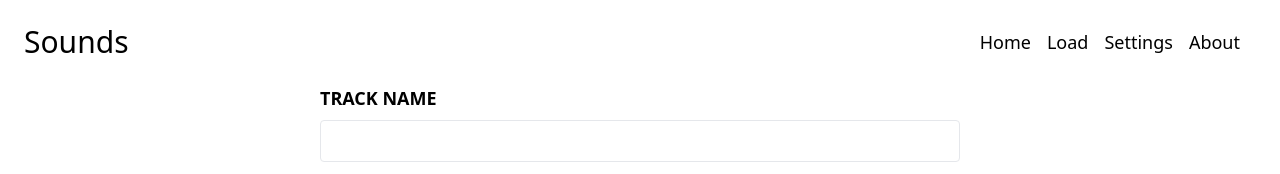
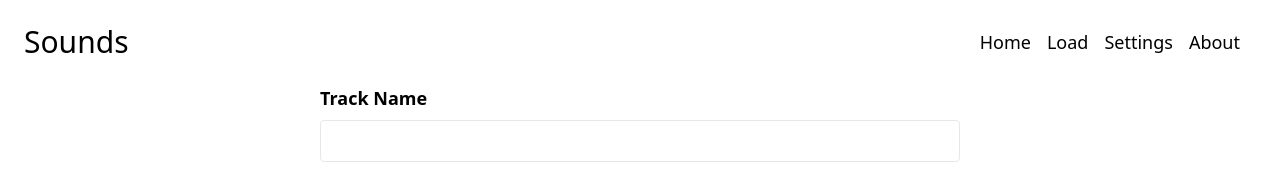
Before and after one commit to pigilwin/auditory, a React (Create React App) app: page / in a window 1280 px wide. Both pictures are taken after a click on the button "Lets Begin". Shown: the top 174 px of the page. Built offline with nearby package versions, Linux system fonts and the light colour scheme.

Commit message:
Removing uppercase

```diff
--- a/src/components/Inputs.tsx
+++ b/src/components/Inputs.tsx
@@ -61,7 +61,7 @@ export const TextSingleLineInput = (single: TextSingleLineInputInterface): JSX.E
 
     return (
         <div className="flex flex-col mb-4">
-            <label className="mb-2 uppercase font-bold text-lg text-grey-darkest">{single.title}</label>
+            <label className="mb-2 font-bold text-lg text-grey-darkest">{single.title}</label>
             <input onKeyUp={single.onKeyUp} className={classNames()} type="text" id={single.id}/>
             <BasicTextErrorMessage message={single.error}/>
         </div>
```
